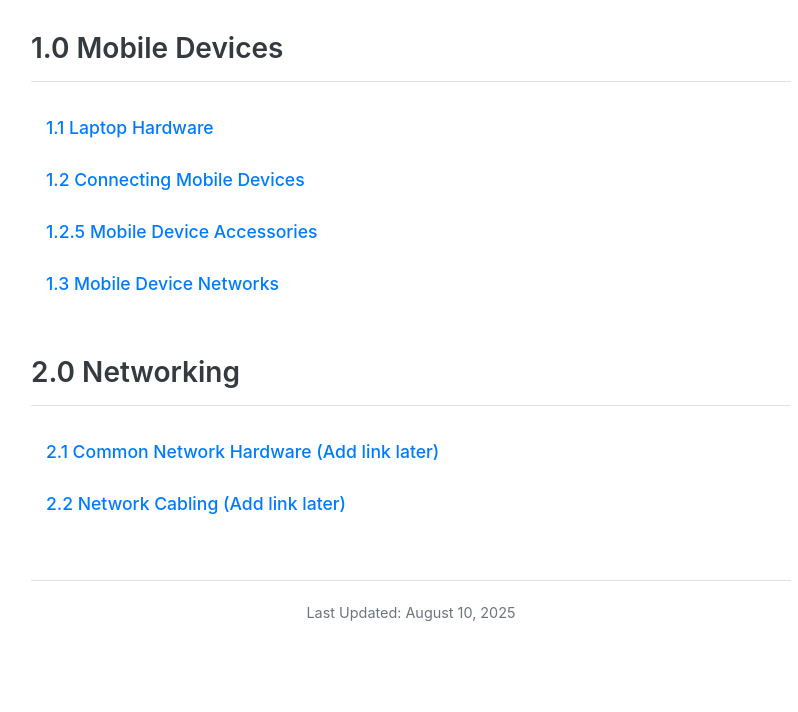
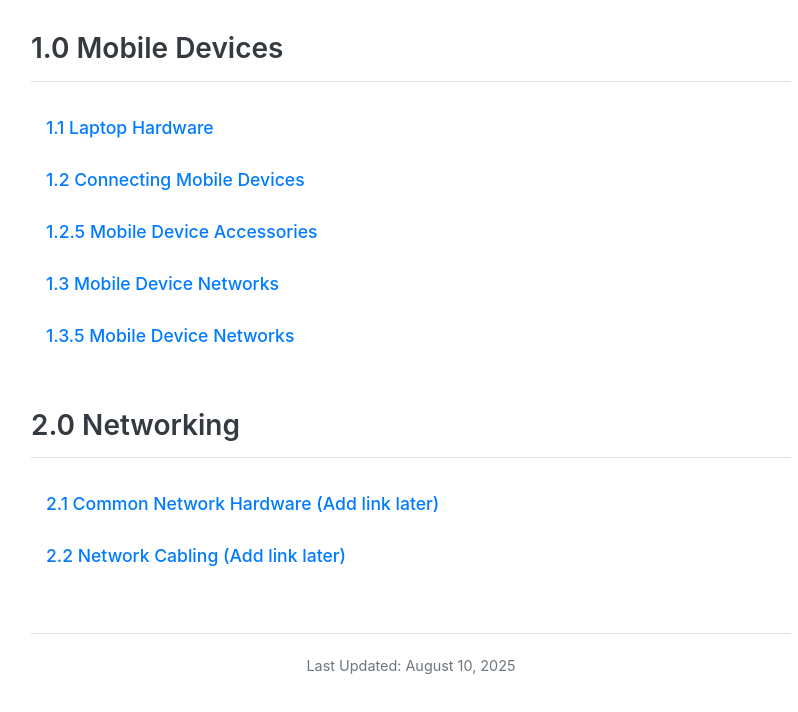
Before and after one commit to Shehan-Fdo/CompTIA-A-220-1201-Notes, a plain HTML site: page index.html in a window 1280 px wide. Shown: the part 118-830 px from the top of the page, without its empty margins (229-1027 px from the left). Before the commit the page ends 800 px from the top, so only its background shows below. Drawn offline with Linux system fonts and the light colour scheme.

Commit message:
Update index.html

```diff
--- a/index.html
+++ b/index.html
@@ -23,6 +23,7 @@
                 <li><a href="1.2.html">1.2 Connecting Mobile Devices</a></li>
                 <li><a href="1.2.5.html">1.2.5 Mobile Device Accessories</a></li>
                 <li><a href="1.3.html">1.3 Mobile Device Networks</a></li>
+                <li><a href="1.3.5html">1.3.5 Mobile Device Networks</a></li>
 
             </ul>
         </div>
```
